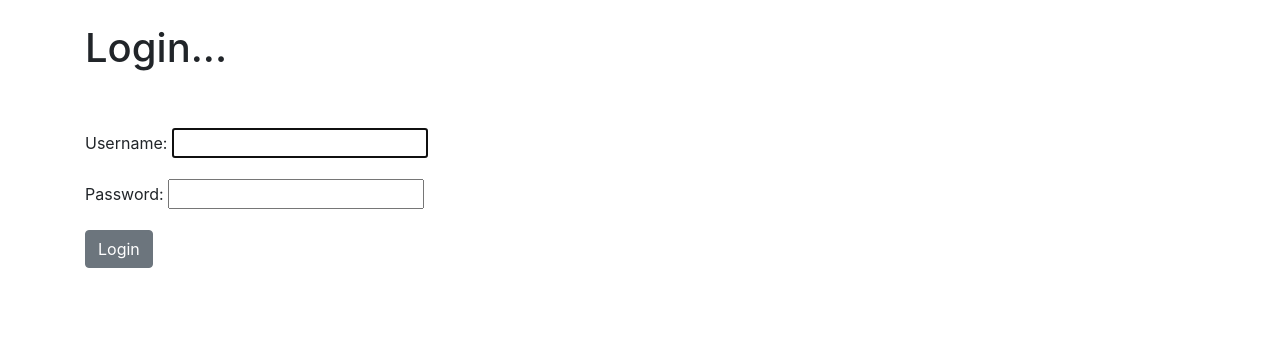
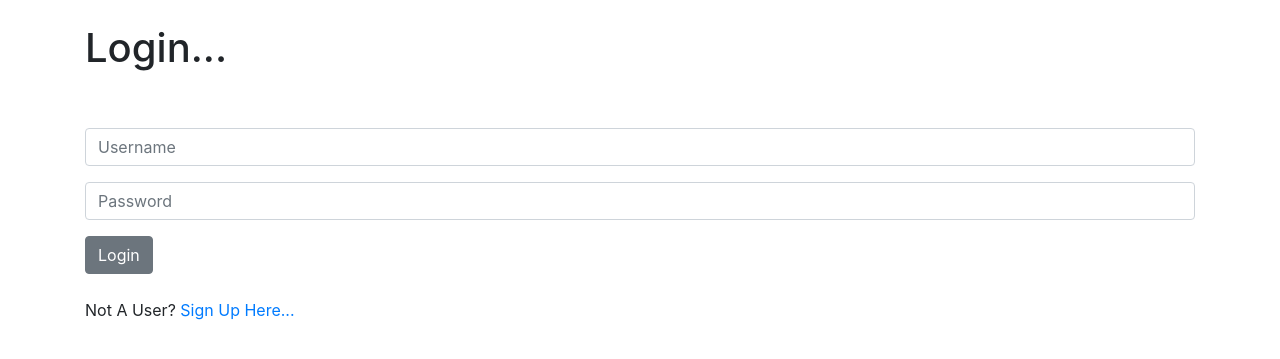
Before and after one commit to webQbe/django_simpleblog, a Django app: page /members/login/ in a window 1280 px wide. Shown: the part 56-415 px from the top of the page. Run offline with Django 5.2, Linux system fonts and the light colour scheme.

Commit message:
styled login page with bootstrap

```diff
--- a/myblog/members/templates/registration/login.html
+++ b/myblog/members/templates/registration/login.html
@@ -7,8 +7,15 @@
 <div class="form-group">
     <form  method="POST">
         {% csrf_token %}
-        {{ form.as_p }}
+        <div class="form-group">
+            <input type="text" class="form-control" name="username" placeholder="Username">
+        </div>
+          <div class="form-group">
+            <input type="password" class="form-control" name="password" placeholder="Password">
+        </div>
         <button class="btn btn-secondary">Login</button>
     </form>
+    <br>
+    Not A User? <a href="{% url 'register' %}">Sign Up Here...</a>
 </div>
 {% endblock %}
```
